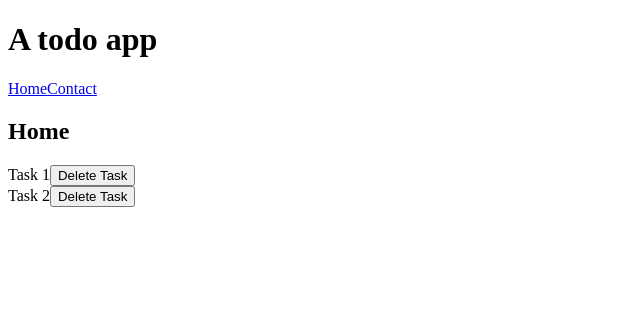
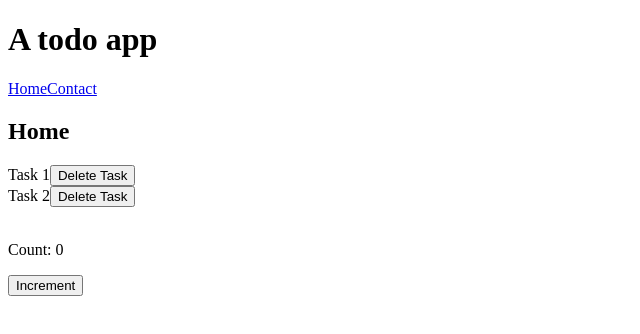
Before and after one commit to abhinabadutta2019/toDoList-react, a React (Create React App) app: page / in a window 1280 px wide. Shown: the top 334 px of the page, without its empty margins (0-640 px from the left). Built offline with nearby package versions, Linux system fonts and the light colour scheme.

Commit message:
testing with a new component- that increases conter value

```diff
--- /dev/null
+++ b/src/Counter.js
@@ -0,0 +1,21 @@
+import { useState } from "react";
+
+function Counter() {
+  // Declare a state variable 'count' and a function 'setCount'
+  // 'count' initializes to 0, and 'setCount' is used to update it
+  const [count, setCount] = useState(0);
+
+  // Event handler to increment 'count' when a button is clicked
+  const increment = () => {
+    setCount(count + 1);
+  };
+
+  return (
+    <div>
+      <p>Count: {count}</p>
+      <button onClick={increment}>Increment</button>
+    </div>
+  );
+}
+
+export default Counter;
--- a/src/Home.js
+++ b/src/Home.js
@@ -1,5 +1,6 @@
 import { useState } from "react";
 import TaskList from "./TaskList";
+import Counter from "./Counter";
 
 const Home = () => {
   //
@@ -18,6 +19,8 @@ const Home = () => {
     <div>
       <h2>Home</h2>
       <TaskList lists={lists} handleDelete={handleDelete} />
+      <br />
+      <Counter />
     </div>
   );
 };
```
